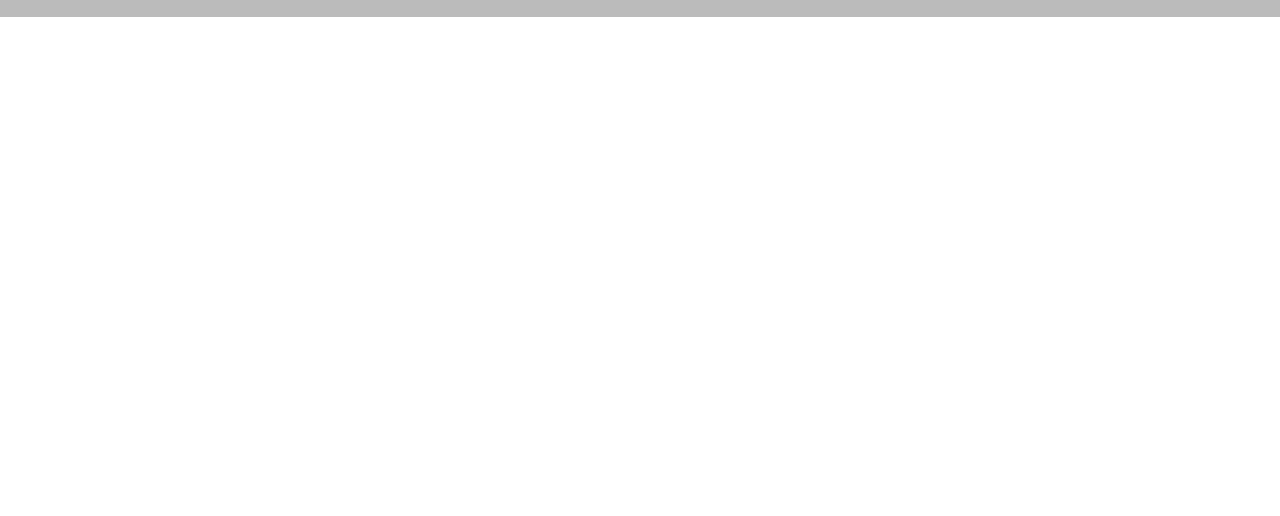
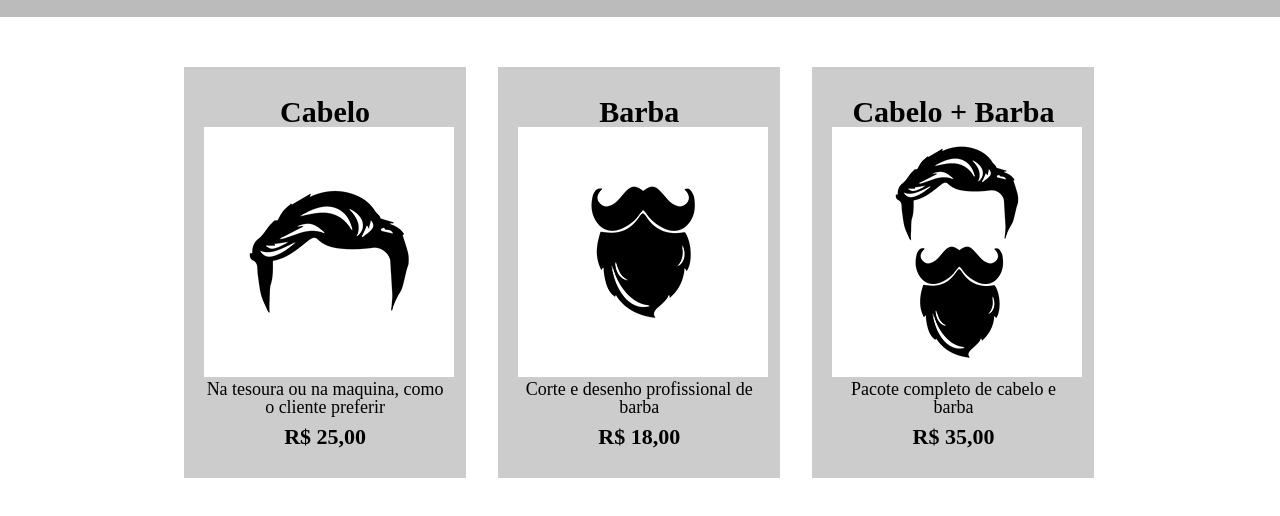
Before and after one commit to mateusvale/EstudosHtml, a plain HTML site: page produtos.html in a window 1280 px wide. Shown: the part 276-792 px from the top of the page. Drawn offline with Linux system fonts and the light colour scheme.

Commit message:
final da aula 4

```diff
--- a/produtos.css
+++ b/produtos.css
@@ -28,3 +28,36 @@ nav a {
     font-size: 22px;
     text-decoration: none;
 }
+
+.produtos{
+    width: 940px;
+    margin: 0 auto;
+    padding: 50px 0;
+}
+
+
+.produtos li{
+    display: inline-block;
+    text-align: center;
+    width: 30%;
+    vertical-align: top;
+    background: #CCCCCC;
+    margin: 0 1.5%;
+    padding: 30px 20px;
+    box-sizing: border-box;
+}
+
+.produtos h2{
+    font-size: 30px;
+    font-weight: bold;
+}
+
+.produto-descricao{
+    font-size: 18px;
+}
+
+.produto-preco{
+    font-size: 22px;
+    font-weight: bold;
+    margin-top: 10px;
+}
--- a/produtos.html
+++ b/produtos.html
@@ -19,6 +19,29 @@
                 </nav>
             </div>
         </header>
+
+        <main>
+            <ul class="produtos">
+                <li>
+                    <h2>Cabelo</h2>
+                    <img src="cabelo.jpg">
+                    <p class="produto-descricao">Na tesoura ou na maquina, como o cliente preferir</p>
+                    <p class="produto-preco">R$ 25,00</p>
+                </li>
+                <li>
+                    <h2>Barba</h2>
+                    <img src="barba.jpg">
+                    <p class="produto-descricao">Corte e desenho profissional de barba</p>
+                    <p class="produto-preco">R$ 18,00</p>
+                </li>
+                <li>
+                    <h2>Cabelo + Barba</h2>
+                    <img src="cabelo+barba.jpg">
+                    <p class="produto-descricao">Pacote completo de cabelo e barba</p>
+                    <p class="produto-preco">R$ 35,00</p>
+                </li>
+            </ul>
+        </main>
     </body>
 
 
```
